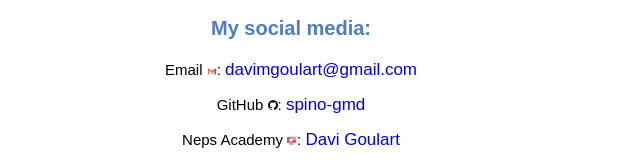
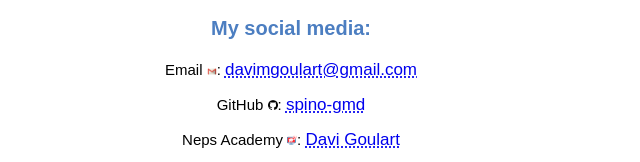
Before and after one commit to spino-gmd/About-Me, a plain HTML site: page index.html in a window 1280 px wide. Shown: the part 811-973 px from the top of the page, 349-989 px from the left. Drawn offline with Linux system fonts and the light colour scheme.

Commit message:
Updated CSS

```diff
--- a/styles.css
+++ b/styles.css
@@ -67,5 +67,5 @@
 
 footer a{
     font-size: 17px;
-    text-decoration: none;
+    text-decoration: underline dotted;
 }
```
